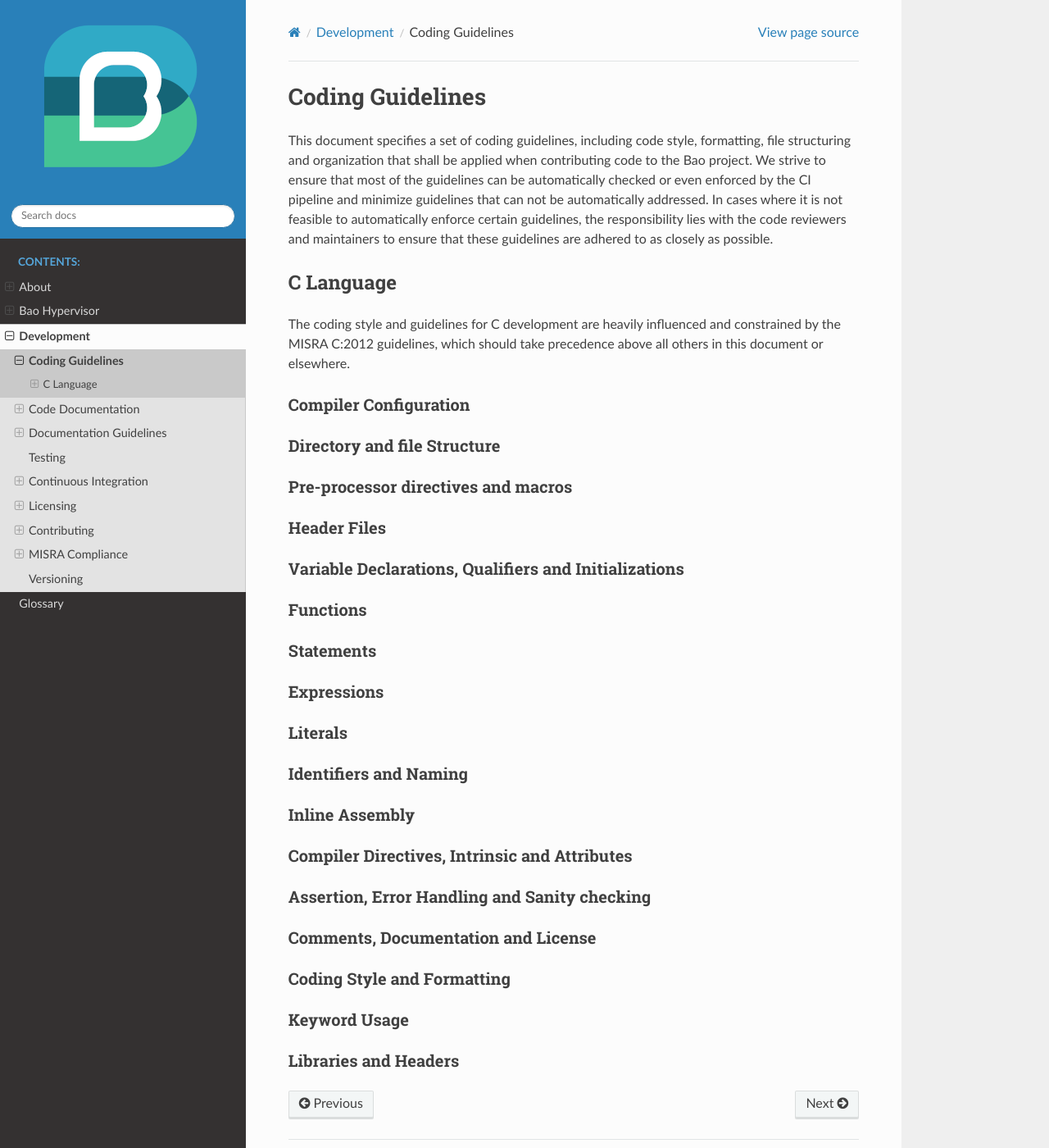
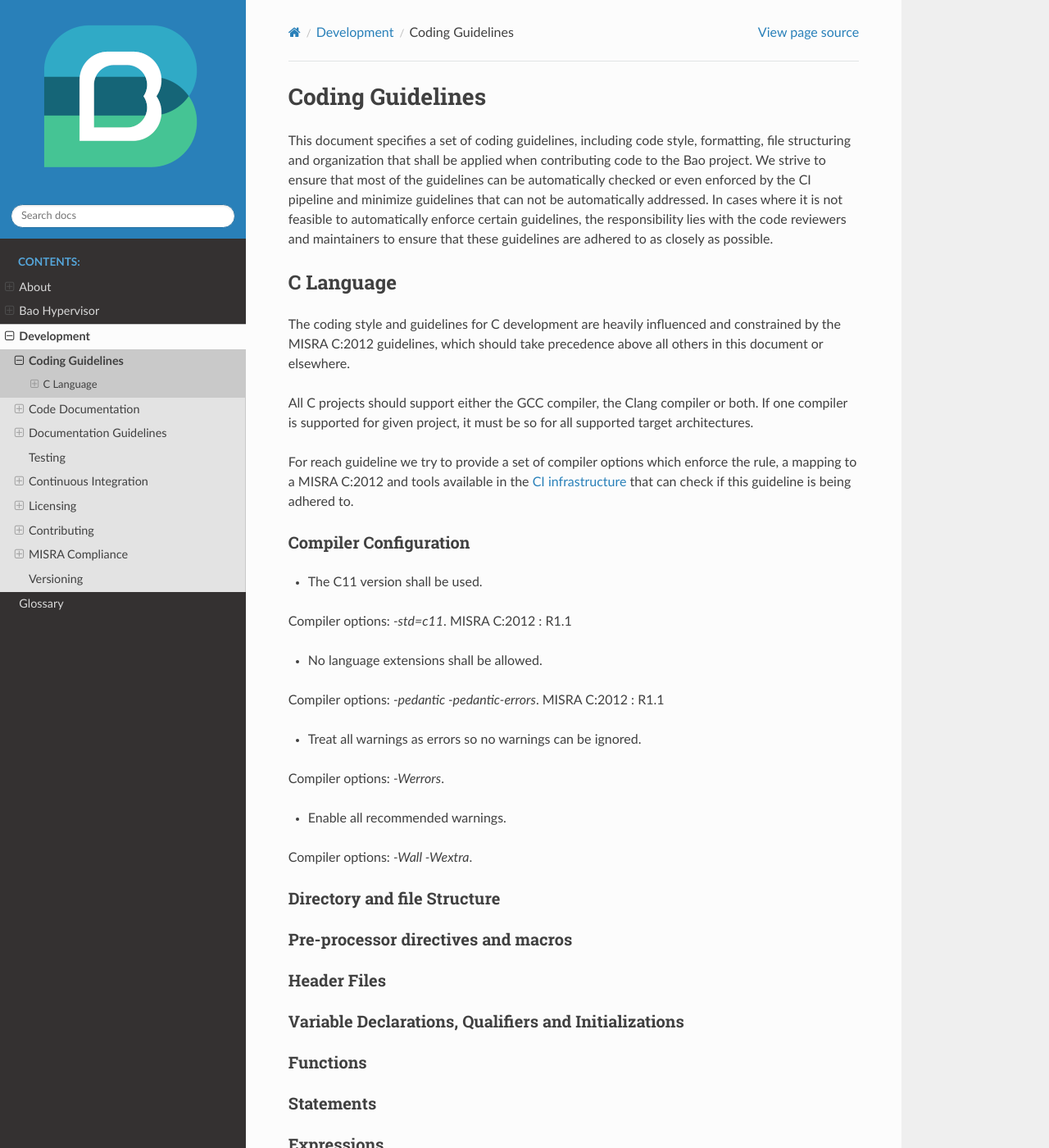
Before and after one commit to bao-project/bao-docs, a Sphinx documentation site: the page built from source/development/coding_style.rst, in a window 1280 px wide and 1400 px high. Shown: the whole window at 82% size. Built offline with Sphinx 7.4.7 and the Read the Docs theme 2.0.0, drawn with Linux system fonts in a browser that asks for light colours.

Commit message:
feat(coding_guidelines): define base compiler options
Signed-off-by: Jose Martins <josemartins90@gmail.com>

```diff
--- a/source/development/coding_style.rst
+++ b/source/development/coding_style.rst
@@ -19,8 +19,34 @@ The coding style and guidelines for C development are heavily influenced and
 constrained by the MISRA C:2012 guidelines, which should take precedence above
 all others in this document or elsewhere.
 
+All C projects should support either the GCC compiler, the Clang compiler or
+both. If one compiler is supported for given project, it must be so for all
+supported target architectures.
+
+For reach guideline we try to provide a set of compiler options which enforce
+the rule, a mapping to a MISRA C:2012 and tools available in the :ref:`CI
+infrastructure <ci>` that can check if this guideline is being adhered to.
+
 Compiler Configuration
 **********************
+
+- The C11 version shall be used.
+
+Compiler options: `-std=c11`.
+MISRA C:2012 : R1.1
+
+- No language extensions shall be allowed.
+
+Compiler options: `-pedantic -pedantic-errors`.
+MISRA C:2012 : R1.1
+
+- Treat all warnings as errors so no warnings can be ignored.
+
+Compiler options: `-Werrors`.
+
+- Enable all recommended warnings.
+
+Compiler options: `-Wall -Wextra`.
 
 Directory and file Structure
 ****************************
```
